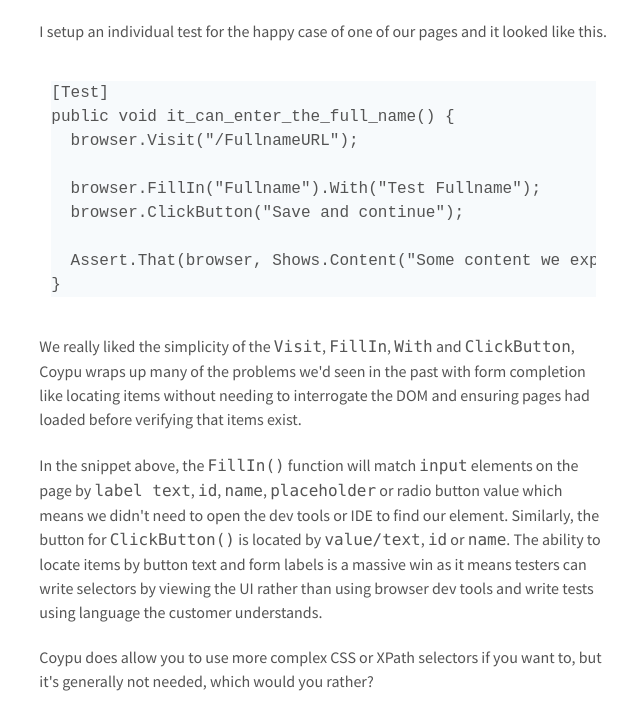
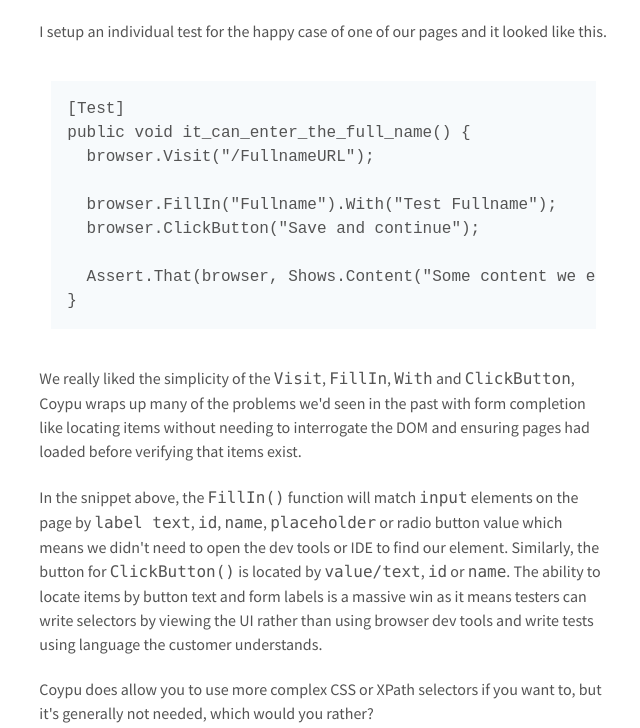
Before and after one commit to dougajmcdonald/dougmcdonald.co.uk, a Gatsby site: page /blog/meetings-are-a-ux-problem in a window 1280 px wide. Shown: the part 2300-3028 px from the top of the page, without its empty margins (174-814 px from the left). Built offline with nearby package versions, Linux system fonts and the light colour scheme; Gatsby itself is replaced by a stand-in of ours; some packages are replaced by stand-ins of ours; code samples lack their colours.

Commit message:
Update prism.css

```diff
--- a/src/templates/prism.css
+++ b/src/templates/prism.css
@@ -22,7 +22,7 @@
   -ms-hyphens: none;
   hyphens: none;
 
-  @apply mt-2xl mb-2xl mx-sm bg-gray-100 text-access-grey;
+  @apply p-base mt-2xl mb-2xl mx-sm bg-gray-100 text-access-grey;
 }
 
 /* Code blocks */
```
